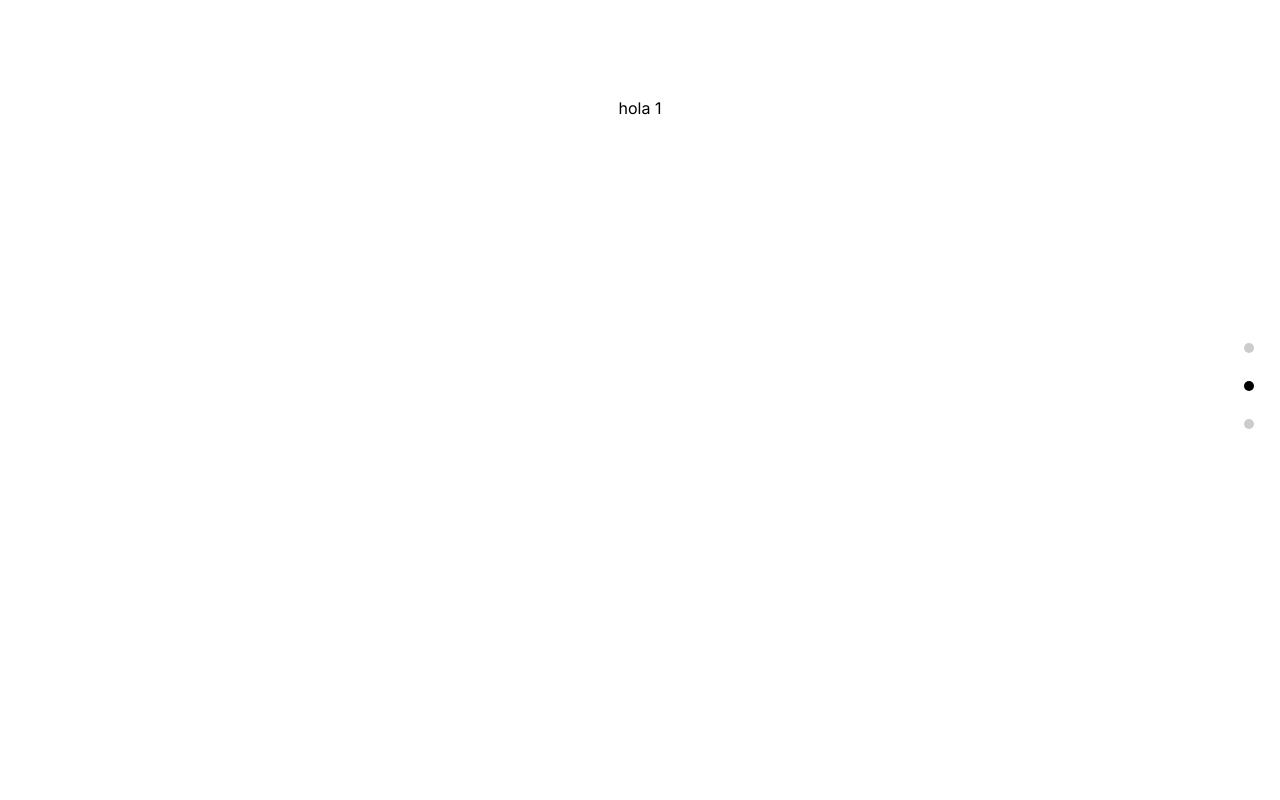
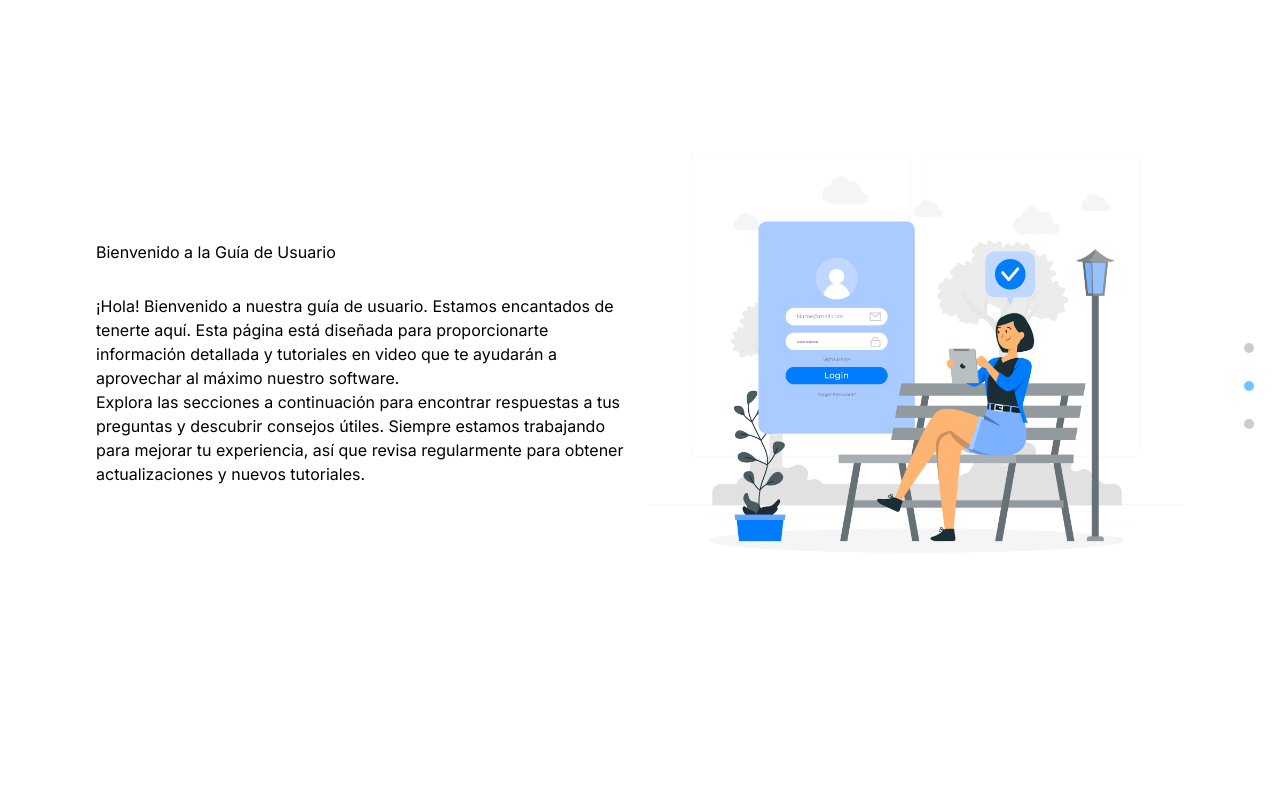
Before and after one commit to SwordGenius/proyecto_aura_front, a Next.js app: page / in a window 1280 px wide. Shown: the top 800 px of the page. Built offline with nearby package versions, Linux system fonts and the light colour scheme.

Commit message:
contenido inicioado de guide

```diff
--- a/src/app/components/Guide.js
+++ b/src/app/components/Guide.js
@@ -35,12 +35,34 @@ const Guide = () => {
 
     return (
         <div className="guide-container">
+
             <div className="guide-section" ref={sectionRefs[0]}>
-                <h1>hola 1</h1>
+                <div className="container-guide0">
+                    <div className="textWelcolme">
+                        <h1 className="titleWelcome">Bienvenido a la Guía de Usuario</h1>
+                        <p>
+                            ¡Hola! Bienvenido a nuestra guía de usuario. Estamos encantados de tenerte aquí.
+                            Esta página está diseñada para proporcionarte información detallada y tutoriales
+                            en video que te ayudarán a aprovechar al máximo nuestro software.
+                        </p>
+                        <p>
+                            Explora las secciones a continuación para encontrar respuestas a tus preguntas y
+                            descubrir consejos útiles. Siempre estamos trabajando para mejorar tu experiencia,
+                            así que revisa regularmente para obtener actualizaciones y nuevos tutoriales.
+                        </p>
+                    </div>
+
+                    <div className="imgWelcome">
+                        <img className="imageWelcome" src={"/assets/img-login.jpg"} alt="img-login-central.jpg" />
+
+                    </div>
+                </div>
             </div>
+
             <div className="guide-section" ref={sectionRefs[1]}>
                 <h1>hola 2</h1>
             </div>
+
             <div className="guide-section" ref={sectionRefs[2]}>
                 <h1>hola 3</h1>
             </div>
--- a/src/styles/StylesGuide.css
+++ b/src/styles/StylesGuide.css
@@ -3,7 +3,6 @@
     flex-direction: column;
     width: 100%;
     height: auto;
-    text-align: center;
 }
 
 .guide-section {
@@ -33,5 +32,26 @@
 }
 
 .navigation-buttons button.active {
-    background-color: #000000;
+    background-color: #6fc5ff;
 }
+
+.imageWelcome{
+    width: 100%;
+}
+
+.container-guide0 {
+    display: grid;
+    grid-template-columns: 1fr 1fr; /* Dos columnas de igual tamaño */
+    grid-gap: 20px; /* Espaciado entre las columnas */
+    align-items: center;
+
+    @media (max-width: 768px) {
+        grid-template-columns: 1fr; /* Una columna en dispositivos móviles */
+        text-align: center; /* Centra el texto en dispositivos móviles */
+
+    }
+}
+
+.titleWelcome{
+    margin-bottom: 30px;
+}
```
Also changed, not shown: public/assets/4155601.jpg (added).
